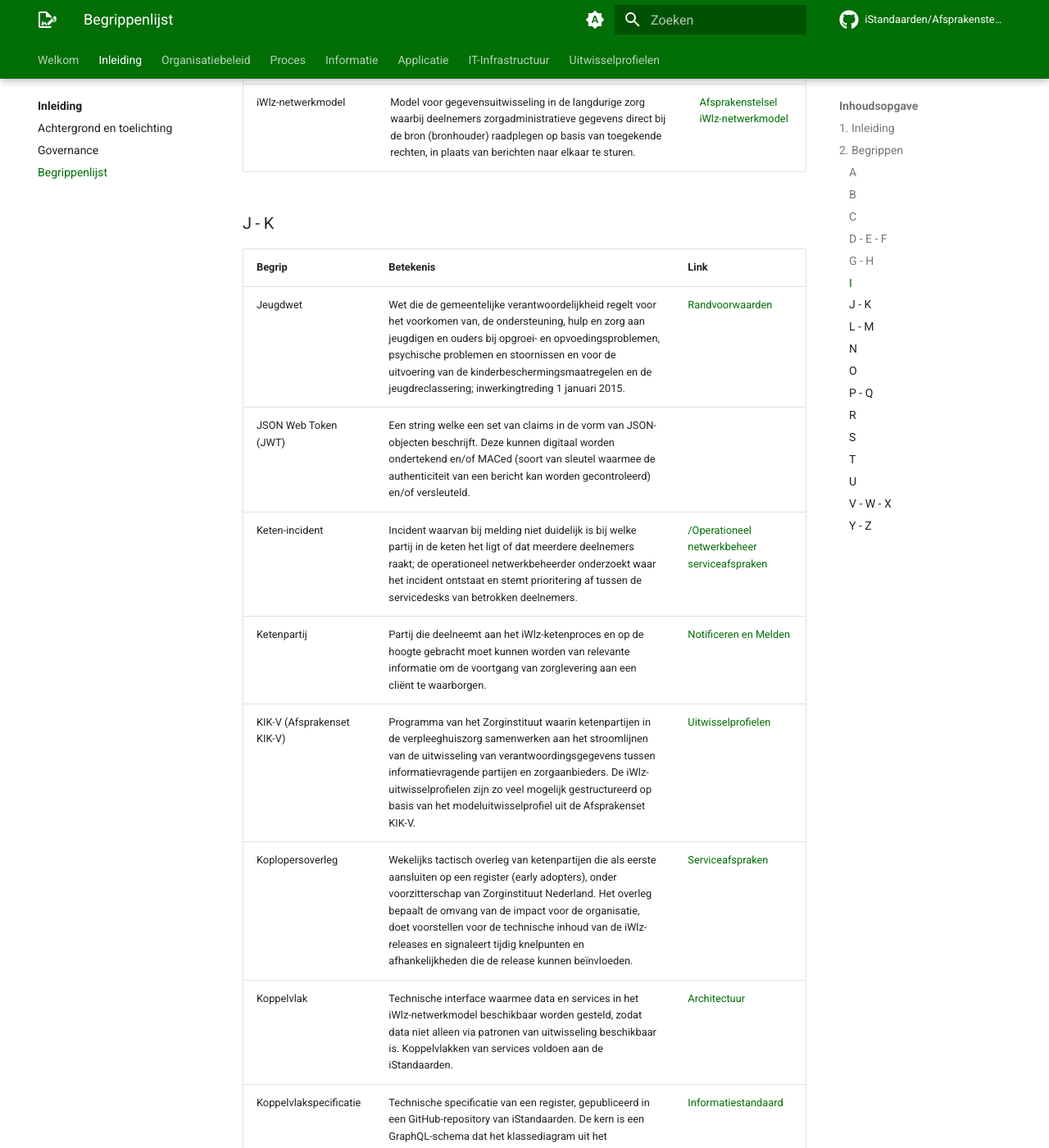
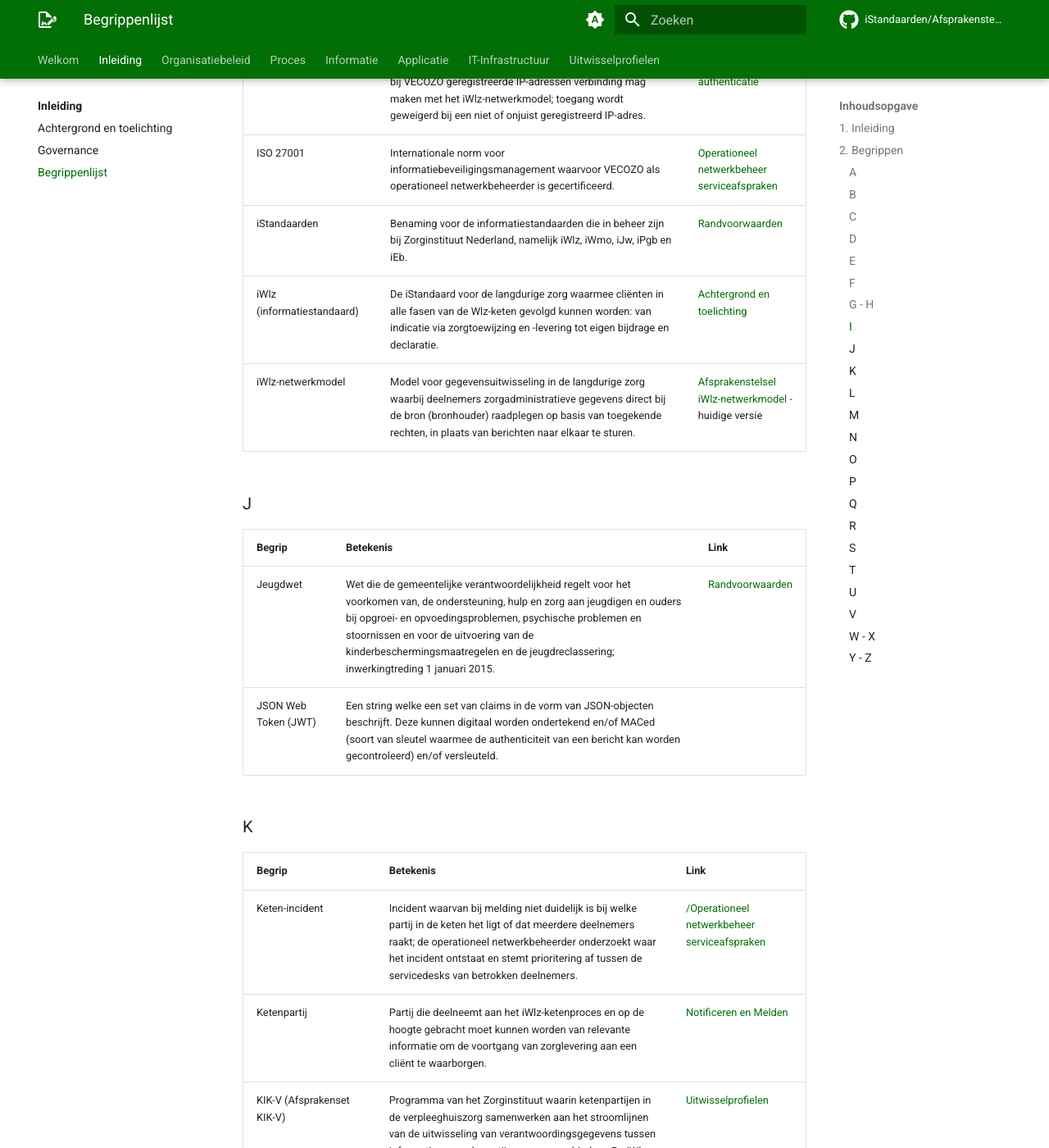
Before and after one commit to iStandaarden/Afsprakenstelsel-iWlz, an MkDocs documentation site: the page built from docs/inleiding/begrippenlijst.md, in a window 1280 px wide and 1400 px high, scrolled down 18860 px. Shown: the whole window at 82% size. Built offline with MkDocs 1.6.1 and Material for MkDocs 9.7.7, drawn with Linux system fonts in a browser that asks for light colours; comment, search, counter and statistics services are not loaded; the version menu is left out; some of the changed text lies outside the part shown.

Commit message:
letters opgedeeld indien begrippen bevat. en duiding 'huidige versie' toegevoegd bij linken naar url  afsprakenstelsel

```diff
--- a/docs/inleiding/begrippenlijst.md
+++ b/docs/inleiding/begrippenlijst.md
@@ -22,7 +22,7 @@ Om tot duidelijke afspraken voor de totstandkoming van het iwlz-netwerkmodel te
 | Administratief proces iWlz | Het per cliënt verlopende proces gericht op de legitieme levering en financiering van langdurige zorg, met de functies aanvragen toegang Wlz, indiceren, toeleiden/bemiddelen, leveren van zorg en opleggen eigen bijdrage. | [Procesmodel](../proces/procesmodel.md) |
 | Adressering / Adresboek | Adressering is een generieke functie waarin adressen van endpoints worden bijgehouden en beschikbaar worden gesteld aan de deelnemers. | Aangezien er nog geen generieke Adresboek beschikbaar is, is ervoor gekozen om een tijdelijke Adresboek bij te houden in een beveiligde Github omgeving. Dit tijdelijk adresboek is gebaseerd op het ZORG-AB schema.[GitHub - iStandaarden/iWlz-adresboek-public: Tijdelijk alternatief voor ZorgAB aansluiting](https://github.com/iStandaarden/iWlz-adresboek) |
 | Afnemer | Systeemrol in het iWlz-netwerkmodel. | [Rollen en deelnemers > Systeemrollen](../organisatiebeleid/rollen_deelnemers.md#5-systeemrollen) |
-| Afsprakenstelsel iWlz-netwerkmodel | Samenhangend geheel van afspraken, procedures, regels, architectuur en technische specificaties dat deelnemers uniform informeert en de basis vormt voor samenwerking en gegevensuitwisseling binnen het iWlz-netwerkmodel. | [https://istandaarden.github.io/Afsprakenstelsel-iWlz](https://istandaarden.github.io/Afsprakenstelsel-iWlz/) |
+| Afsprakenstelsel iWlz-netwerkmodel | Samenhangend geheel van afspraken, procedures, regels, architectuur en technische specificaties dat deelnemers uniform informeert en de basis vormt voor samenwerking en gegevensuitwisseling binnen het iWlz-netwerkmodel. | [https://istandaarden.github.io/Afsprakenstelsel-iWlz](https://istandaarden.github.io/Afsprakenstelsel-iWlz/) - huidige versie |
 | AGB-code / AGB-register | Door Vektis beheerde identificatiecode en register van zorgaanbieders. In het iWlz-netwerkmodel is het AGB-register een van de ledenadministraties; VECOZO gebruikt het bij het toekennen van het attest van deelnemerschap. Deelnemers worden in het netwerk geïdentificeerd met het VECOZO-nummer uit het VECOZO-certificaat. | [Architectuur](../organisatiebeleid/architectuur.md) |
 | AMvB (Algemene maatregel van bestuur) | Besluit waarmee onder de Wegiz gegevensuitwisselingen worden aangewezen die verplicht elektronisch plaatsvinden; verwijst naar kwaliteitsstandaarden en NEN-normen. | [Randvoorwaarden](../organisatiebeleid/randvoorwaarden.md) |
 | Applicatiecomponent | Technische component (zoals bronsysteem, resource-server, wallet, autorisatieserver, trust agent) waarmee de verantwoordelijkheden van een systeemrol worden gerealiseerd. | [Applicatiecomponenten](../applicatie/applicatiecomponenten.md) |
@@ -92,7 +92,7 @@ Om tot duidelijke afspraken voor de totstandkoming van het iwlz-netwerkmodel te
 | Continuïteitsbeheer | Beheerproces waarmee bij calamiteiten de dienstverlening conform de serviceafspraken hersteld kan worden; elke bronhouder is zelf verantwoordelijk voor de beschikbaarheid en continuïteit van de eigen infrastructuur. | [Bronhoudersdeel serviceafspraken](../organisatiebeleid/serviceafspraken/bronhoudersdeel.md) |
 | Convenant samenwerking ketenpartijen iWlz | Overeenkomst die de samenwerking tussen de ketenpartners garandeert en de governance van de benodigde afspraken regelt; samen met de Aanvullende Afspraken committeren partijen zich hiermee aan het Afsprakenstelsel iWlz-netwerkmodel. | [Governance](../inleiding/governance.md) |
 
-### D - E - F
+### D
 | **Begrip** | **Betekenis** | **Link** |
 | --- | --- | --- |
 | Databeschikbaarheid | Het principe dat data via koppelvlakken beschikbaar is voor (her)gebruik en niet alleen via patronen van uitwisseling, terwijl de data bij de bron blijft. Door de verbreding naar het sociaal domein gaat databeschikbaarheid later verder dan het Wlz-domein. | [Architectuur](../organisatiebeleid/architectuur.md) |
@@ -115,6 +115,10 @@ Om tot duidelijke afspraken voor de totstandkoming van het iwlz-netwerkmodel te
 | Dossieroverdracht | Overdracht van de verantwoordelijkheid voor (de Wlz-indicatie van) een cliënt van het ene aan het andere zorgkantoor, als gevolg van verhuizing van de cliënt naar een andere zorgkantoorregio. | [Procesmodel](../proces/procesmodel.md) |
 | DPIA (Data Protection Impact Assessment) | Instrument onder de AVG waarmee organisaties gestructureerd de privacyrisico's van gegevensverwerking in kaart brengen en beoordelen; elke partij in het iWlz-netwerkmodel beoordeelt zelf of een DPIA vereist is. | [Randvoorwaarden](../organisatiebeleid/randvoorwaarden.md) |
 | DPKI (Decentrale Public Key Infrastructure) | Decentrale vorm van identiteitsbeheer, tegenover centraal beheer via PKI; beide vormen kunnen ook worden gecombineerd. Het afsprakenstelsel zet op dit moment in op centraal identiteitsbeheer via de door VECOZO beheerde PKI, omdat decentraal beheer nog niet voor alle deelnemers de voorkeur heeft. | [Identificatie authenticatie](../it-infrastructuur/identificatie_authenticatie.md) |
+
+### E
+| **Begrip** | **Betekenis** | **Link** |
+| --- | --- | --- |
 | EAM (Externalized Authorization Management) | Uitwerking van de generieke functie autorisatie in het iWlz-netwerkmodel waarbij autorisatie buiten de applicaties wordt geregeld, in combinatie met attribute/policy based access control. | [Ontwerpkeuzes](../organisatiebeleid/ontwerpkeuzes.md) |
 | Eerstelijns en tweedelijns ondersteuning | Gelaagd supportmodel: afnemers verzorgen eerstelijns ondersteuning voor hun eigen gebruikers; de servicedesk van de bronhouder levert tweedelijns ondersteuning aan servicedesks van afnemers. | [Bronhoudersdeel serviceafspraken](../organisatiebeleid/serviceafspraken/bronhoudersdeel.md) |
 | EHDS (European Health Data Space) | Europese verordening die eisen stelt aan ICT-systemen voor het uitwisselen van gezondheidsgegevens en de toegang en beschikbaarheid van elektronische gezondheidsgegevens voor burgers en zorgverleners regelt. | [Randvoorwaarden](../organisatiebeleid/randvoorwaarden.md) |
@@ -125,6 +129,10 @@ Om tot duidelijke afspraken voor de totstandkoming van het iwlz-netwerkmodel te
 | EPD / ECD | Elektronisch patiëntendossier respectievelijk elektronisch cliëntendossier. EPD-leveranciers vallen als leveranciers van netwerkcomponenten en bronsystemen onder de ICT-dienstverleners van deelnemers, een doelgroep van het afsprakenstelsel. Naar verwachting sluit een deel van de zorgaanbieders via NUTS en hun ECD-leverancier aan. | [Applicatiecomponenten](../applicatie/applicatiecomponenten.md) |
 | Escalatieprocedure | Vastgelegde procedure voor het opschalen van geschillen en incidenten (productieverstorend incident, beveiligingsincident, datalek, afwijking van standaarden, niet naleven afsprakenstelsel) naar de juiste escalatiepartij, zo nodig tot aan de Stuurgroep iWlz. | [Serviceafspraken](../organisatiebeleid/serviceafspraken/index.md) |
 | Estafettemodel | Het estafettemodel is een manier van informatie-uitwisseling waarbij gegevens stap voor stap worden doorgegeven van partij naar partij, waarbij elke volgende partij voortbouwt op wat eerder is ontvangen, in plaats van gegevens direct uit een gedeelde bron op te halen; binnen iStandaarden is dit model van toepassing op het berichtenverkeer. | [Achtergrond en toelichting](../inleiding/achtergrond_toelichting.md) |
+
+### F
+| **Begrip** | **Betekenis** | **Link** |
+| --- | --- | --- |
 | FAIR-principes | Internationale principes (Findable, Accessible, Interoperable, Reusable) die het informatiestelsel hanteert om data enkelvoudig te registreren en meervoudig te gebruiken. | [Ontwerpkeuzes](../organisatiebeleid/ontwerpkeuzes.md) |
 | Foutmelding (iWlz-foutmelding) | Type melding voor het melden van overtreding van regels (gegevensregels en restricties) uit de iStandaard iWlz; direct te relateren aan data in een bron, met de foutcode van de overtreden regel als onderwerp. | [Notificeren en Melden](../applicatie/diensten/notificeren-en-melden.md) |
 | Functionaris Gegevensbescherming (FG) | Functionaris bij een deelnemer die bij (een vermoeden van) een datalek onderzoekt of sprake is van een meldingsplicht; elke partij levert bij toetreding een vast FG-contactadres aan voor het adresboek. | [Serviceafspraken](../organisatiebeleid/serviceafspraken/index.md) |
@@ -168,13 +176,17 @@ Om tot duidelijke afspraken voor de totstandkoming van het iwlz-netwerkmodel te
 | ISO 27001 | Internationale norm voor informatiebeveiligingsmanagement waarvoor VECOZO als operationeel netwerkbeheerder is gecertificeerd. | [Operationeel netwerkbeheer serviceafspraken](../organisatiebeleid/serviceafspraken/operationeel_netwerkbeheer.md) |
 | iStandaarden | Benaming voor de informatiestandaarden die in beheer zijn bij Zorginstituut Nederland, namelijk iWlz, iWmo, iJw, iPgb en iEb. | [Randvoorwaarden](../organisatiebeleid/randvoorwaarden.md) |
 | iWlz (informatiestandaard) | De iStandaard voor de langdurige zorg waarmee cliënten in alle fasen van de Wlz-keten gevolgd kunnen worden: van indicatie via zorgtoewijzing en -levering tot eigen bijdrage en declaratie. | [Achtergrond en toelichting](../inleiding/achtergrond_toelichting.md) |
-| iWlz-netwerkmodel | Model voor gegevensuitwisseling in de langdurige zorg waarbij deelnemers zorgadministratieve gegevens direct bij de bron (bronhouder) raadplegen op basis van toegekende rechten, in plaats van berichten naar elkaar te sturen. | [Afsprakenstelsel iWlz-netwerkmodel](https://istandaarden.github.io/Afsprakenstelsel-iWlz) |
+| iWlz-netwerkmodel | Model voor gegevensuitwisseling in de langdurige zorg waarbij deelnemers zorgadministratieve gegevens direct bij de bron (bronhouder) raadplegen op basis van toegekende rechten, in plaats van berichten naar elkaar te sturen. | [Afsprakenstelsel iWlz-netwerkmodel](https://istandaarden.github.io/Afsprakenstelsel-iWlz) - huidige versie |
 
-### J - K
+### J
 | **Begrip** | **Betekenis** | **Link** |
 | --- | --- | --- |
 | Jeugdwet | Wet die de gemeentelijke verantwoordelijkheid regelt voor het voorkomen van, de ondersteuning, hulp en zorg aan jeugdigen en ouders bij opgroei- en opvoedingsproblemen, psychische problemen en stoornissen en voor de uitvoering van de kinderbeschermingsmaatregelen en de jeugdreclassering; inwerkingtreding 1 januari 2015. | [Randvoorwaarden](../organisatiebeleid/randvoorwaarden.md) |
 | JSON Web Token (JWT) | Een string welke een set van claims in de vorm van JSON-objecten beschrijft. Deze kunnen digitaal worden ondertekend en/of MACed (soort van sleutel waarmee de authenticiteit van een bericht kan worden gecontroleerd) en/of versleuteld. |  |
+
+### K
+| **Begrip** | **Betekenis** | **Link** |
+| --- | --- | --- |
 | Keten-incident | Incident waarvan bij melding niet duidelijk is bij welke partij in de keten het ligt of dat meerdere deelnemers raakt; de operationeel netwerkbeheerder onderzoekt waar het incident ontstaat en stemt prioritering af tussen de servicedesks van betrokken deelnemers. | [/Operationeel netwerkbeheer serviceafspraken](../organisatiebeleid/serviceafspraken/operationeel_netwerkbeheer.md) |
 | Ketenpartij | Partij die deelneemt aan het iWlz-ketenproces en op de hoogte gebracht moet kunnen worden van relevante informatie om de voortgang van zorglevering aan een cliënt te waarborgen. | [Notificeren en Melden](../applicatie/diensten/notificeren-en-melden.md) |
 | KIK-V (Afsprakenset KIK-V) | Programma van het Zorginstituut waarin ketenpartijen in de verpleeghuiszorg samenwerken aan het stroomlijnen van de uitwisseling van verantwoordingsgegevens tussen informatievragende partijen en zorgaanbieders. De iWlz-uitwisselprofielen zijn zo veel mogelijk gestructureerd op basis van het modeluitwisselprofiel uit de Afsprakenset KIK-V. | [Uitwisselprofielen](../uitwisselprofiel/index.md) |
@@ -184,7 +196,7 @@ Om tot duidelijke afspraken voor de totstandkoming van het iwlz-netwerkmodel te
 | Kwaliteitsbeheer | Beheerproces waarbij de bronhouder de kwaliteit van data en services bewaakt; de specifieke kwaliteitseisen zijn vastgelegd in de uitwisselprofielen van de registers. | [Bronhoudersdeel serviceafspraken](../organisatiebeleid/serviceafspraken/bronhoudersdeel.md) |
 
 
-### L - M
+### L
 | **Begrip** | **Betekenis** | **Link** |
 | --- | --- | --- |
  Landelijk vertrouwensstelsel (LVS) | Geheel van landelijk geharmoniseerde en geüniformeerde vertrouwensafspraken over infrastructuur, generieke functies en datakwaliteit; Twiin is aangewezen als centrale vastleggingsplek. | [Achtergrond en toelichting](../inleiding/achtergrond_toelichting.md) |
@@ -194,6 +206,10 @@ Om tot duidelijke afspraken voor de totstandkoming van het iwlz-netwerkmodel te
 | Loadtest / performancetest | Omvangrijke of belastende test die de beschikbaarheid of performance van het iWlz-netwerk, het register of de centrale (test)infrastructuur merkbaar kan beïnvloeden; wordt vooraf afgestemd met de operationeel netwerkbeheerder. | [Afnemersdeel serviceafspraken](../organisatiebeleid/serviceafspraken/afnemersdeel.md) |
 | Lokalisatievoorziening | Voorziening waarin staat welke bronhouders welk type gegevens van welke cliënten aanbieden, eventueel met een index waarin cliënten gezocht kunnen worden; de aanbieder ervan heet binnen DIZRA een gegevensgids. | [Architectuur](../organisatiebeleid/architectuur.md) |
 | LRZa (Landelijk Register Zorgaanbieders) | Door het CIBG beheerde voorziening met informatie over zorgaanbieders, die verplicht hun gegevens aanleveren; bevat ook het adres van het adresboek waarin de zorgaanbieder detailgegevens publiceert voor adressering. | [Achtergrond en toelichting](../inleiding/achtergrond_toelichting.md) |
+
+### M
+| **Begrip** | **Betekenis** | **Link** |
+| --- | --- | --- |
 | Major-, minor- en patchversie | Versioneringssoorten uit het releasebeleid iStandaarden; onderdelen binnen een registerrelease (codelijsten, koppelvlakken, regelrapporten) kennen afzonderlijke major-, minor- of patchversies (bijvoorbeeld v1.0, v1.1, v1.1.1). | [Releasebeleid](../organisatiebeleid/releasebeleid.md) |
 | MedMij | Stichting en bijbehorend afsprakenstelsel met regels voor het veilig uitwisselen van medische gegevens tussen zorgverleners en burgers via een PGO; het iWlz-netwerkmodel publiceert hiervoor een MedMij-gegevensdienst. | [Achtergrond en toelichting](../inleiding/achtergrond_toelichting.md) |
 | Melden / melding | Dienst waarmee een deelnemer (raadpleger) de bronhouder voorziet van nieuwe informatie naar aanleiding van een gebeurtenis; een verzoek tot muteren of beschikbaar stellen van informatie. Een melding loopt altijd van deelnemer naar bronhouder. | [Notificeren en Melden](../applicatie/diensten/notificeren-en-melden.md) |
@@ -213,7 +229,7 @@ Om tot duidelijke afspraken voor de totstandkoming van het iwlz-netwerkmodel te
 | Netwerk | Het geheel aan bronhouders, afnemers en andere deelnemers dat gezamenlijk zorgdraagt voor de informatievoorziening in de context van de Wet langdurige zorg. |  |
 | Netwerkfuncties | Activiteiten van een deelnemer in het netwerk. |  |
 | Netwerkpunt | Het aansluitpunt van een deelnemer op het iWlz-netwerk, bestaande uit het bron- en/of doelsysteem en een datastation. | [Applicatiecomponenten](../applicatie/applicatiecomponenten.md) |
-| Nictiz interoperabiliteitsmodel (vijflagenmodel) | Het lagenmodel van Nictiz (organisatiebeleid, proces, informatie, applicatie, IT-infrastructuur) dat als basis dient voor de structuur van het Afsprakenstelsel iWlz-netwerkmodel. | [Afsprakenstelsel iWlz-netwerkmodel](https://istandaarden.github.io/Afsprakenstelsel-iWlz) |
+| Nictiz interoperabiliteitsmodel (vijflagenmodel) | Het lagenmodel van Nictiz (organisatiebeleid, proces, informatie, applicatie, IT-infrastructuur) dat als basis dient voor de structuur van het Afsprakenstelsel iWlz-netwerkmodel. | [Afsprakenstelsel iWlz-netwerkmodel](https://istandaarden.github.io/Afsprakenstelsel-iWlz) - huidige versie |
 | nID | nID is een op open-source componenten gebaseerde privacy raamwerk dat invulling geeft aan een federatief stelsel, waarmee bronregisters de mogelijkheid hebben om gegevens beschikbaar te stellen aan deelnemers. Toegang tot gegevens vindt plaats op basis van autorisaties die gebaseerd zijn op een geldige grondslag. | [nID netwerkstelsel](../applicatie/nid_netwerkstelsel.md) |
 | Notificeren / notificatie | Dienst waarmee een bronhouder een deelnemer op de hoogte stelt dat er nieuwe of gewijzigde informatie in een bron beschikbaar is die directe of afgeleide betrekking heeft op die deelnemer; de ontvanger kan op basis hiervan gericht raadplegen. | [Notificeren en Melden](../applicatie/diensten/notificeren-en-melden.md) |
 | Nuts | Nuts is een initiatief dat ervoor zorgt dat zorgverleners op basis van open standaarden digitaal kunnen samenwerken. Hierbij wordt gebruik gemaakt van zogenaamde decentrale Nuts nodes. | [Nuts](https://nuts.nl/) |
@@ -234,7 +250,7 @@ Om tot duidelijke afspraken voor de totstandkoming van het iwlz-netwerkmodel te
 | Organisatorische rol | Roltype dat de rollen en verantwoordelijkheden beschrijft voor het organiseren van de samenwerking in het iWlz-proces (bijvoorbeeld zorgorganisatie, indicatiesteller, bemiddelaar, administrateur). | [Rollen en deelnemers](../organisatiebeleid/rollen_deelnemers.md) |
 | Outcomedoelen | De door het Informatieberaad Zorg geformuleerde doelen ('patiënt centraal', 'gestandaardiseerde gegevensuitwisseling', 'eenmalig vastleggen en hergebruik van gegevens') die de basis vormen voor de keuze voor het netwerkmodel. | [Achtergrond en toelichting](../inleiding/achtergrond_toelichting.md) |
 
-### P - Q
+### P
 | **Begrip** | **Betekenis** | **Link** |
 | --- | --- | --- |
 | PGO | Persoonlijke Gezondheidsomgeving (PGO) is een digitale omgeving waar Nederlandse burgers hun medische gegevens kunnen beheren en delen. | [PGO.nl](https://www.pgo.nl) |
@@ -250,6 +266,10 @@ Om tot duidelijke afspraken voor de totstandkoming van het iwlz-netwerkmodel te
 | Prioriteit (incidentprioriteit) | Classificatie van incidenten (kritiek, hoog, midden, laag) op basis van stagnatie van het bedrijfsproces en tijdkritischheid; bepaalt de reactie- en oplostijden en de communicatiescope. | [Operationeel netwerkbeheer serviceafspraken](../organisatiebeleid/serviceafspraken/operationeel_netwerkbeheer.md) |
 | Probleembeheer | Beheerproces gericht op het analyseren en verhelpen van structurele oorzaken van incidenten; ketenbrede of standaard-rakende problemen worden gemeld bij de centrale servicedesk voor triage en zo nodig via het RFC-proces ingebracht. | [Bronhoudersdeel serviceafspraken](../organisatiebeleid/serviceafspraken/bronhoudersdeel.md) |
 | PRP | Het Policy Retrieval Point (PRP) is het onderdeel binnen het nID-netwerkstelsel dat beleidsregels (policies) opslaat en beschikbaar maakt voor het Policy Decision Point (PDP). Het PRP fungeert als centrale opslagplaats, waar beleidsregels kunnen worden geraadpleegd om toegangsverzoeken te beoordelen. | [nID netwerkstelsel > 7. Policy Retrieval Point (PRP)](../applicatie/nid_netwerkstelsel.md#7-policy-retrieval-point-prp) |
+
+### Q
+| **Begrip** | **Betekenis** | **Link** |
+| --- | --- | --- |
 | Query-template | Voorgedefinieerd querysjabloon per register en rol dat beschrijft hoe een raadpleger binnen het GraphQL-schema mag raadplegen en voldoet aan de geldende autorisatie; afwijkende queries worden door de PDP afgekeurd. | [GraphQL over HTTP](../applicatie/graphql_over_http.md) |
 
 ### R
@@ -326,7 +346,7 @@ Om tot duidelijke afspraken voor de totstandkoming van het iwlz-netwerkmodel te
 | Uitwisselprofiel | Set specifieke afspraken over de gegevensuitwisseling ten behoeve van één specifiek register, zo veel mogelijk gestructureerd op basis van het modeluitwisselprofiel uit de Afsprakenset KIK-V. In de uitwisselprofielen zijn de kwaliteitseisen vastgelegd waaraan data (zoals uitwisselformaat en actualiteit) en services (zoals interfaces en responstijden) van de bronhouder moeten voldoen. | [Uitwisselprofielen](../uitwisselprofiel/index.md) |
 | UZOVI-code / UZOVI-register | Unieke zorgverzekeraarsidentificatie en bijbehorend register van Vektis waarmee zorgverzekeraars/zorgkantoren in het netwerk worden geïdentificeerd; dient als ledenadministratie. | [Architectuur](../organisatiebeleid/architectuur.md) |
 
-### V - W - X
+### V
 | **Begrip** | **Betekenis** | **Link** |
 | --- | --- | --- |
 | VECOZO | Organisatie die een infrastructurele rol heeft voor de informatieuitwisseling in de zorg en ondersteuning. | [Toetreden](../applicatie/diensten/toetreden.md) |
@@ -344,6 +364,10 @@ Om tot duidelijke afspraken voor de totstandkoming van het iwlz-netwerkmodel te
 | Verzekeraar betrouwbaarheid | Systeemrol in het iWlz-netwerkmodel. | [Rollen en deelnemers > Systeemrollen](../organisatiebeleid/rollen_deelnemers.md#5-systeemrollen) |
 | Vrijwillige notificatie | Notificatie die alleen wordt verstuurd aan deelnemers die zich daarop hebben geabonneerd; wordt in de eerste implementatie nog niet ondersteund. | [Notificeren en Melden](../applicatie/diensten/notificeren-en-melden.md) |
 | VZVZ | Beheerder van de voorziening ZORG-AB (ZorgAdresboek), die VWS positioneert als potentiële gedeelde voorziening voor adressering. In het iWlz-netwerkmodel is VZVZ (dienst ZORG-AB) ingedeeld in de systeemrol gegevensgids; zolang de generieke functie adressering niet is vastgesteld, gebruikt het netwerk het tijdelijke adresboek. | [Achtergrond en toelichting](../inleiding/achtergrond_toelichting.md) |
+
+### W - X
+| **Begrip** | **Betekenis** | **Link** |
+| --- | --- | --- |
 | Wabb (Wet algemene bepalingen burgerservicenummer) | Wet met algemene normen voor het gebruik van het BSN, onder meer verplicht gebruik bij communicatie tussen burger en overheid en bij gegevensuitwisseling tussen overheden. | [Randvoorwaarden](../organisatiebeleid/randvoorwaarden.md) |
 | Wabvpz (Wet aanvullende bepalingen verwerking persoonsgegevens in de zorg) | Wet die het gebruik van het BSN in de zorgsector specificeert en het begrip 'elektronisch uitwisselingssysteem' definieert; bepalend voor de vraag of registers in het netwerkmodel onder die definitie vallen. | [Randvoorwaarden](../organisatiebeleid/randvoorwaarden.md) |
 | Wallet | Applicatiecomponent voor de opslag en het beheer van attesten (verifiable credentials), aanwezig aan zowel bronhouder- als afnemerzijde; nu nog niet in gebruik omdat attesten bij VECOZO worden opgeslagen. | [Applicatiecomponenten](../applicatie/applicatiecomponenten.md) |
```
